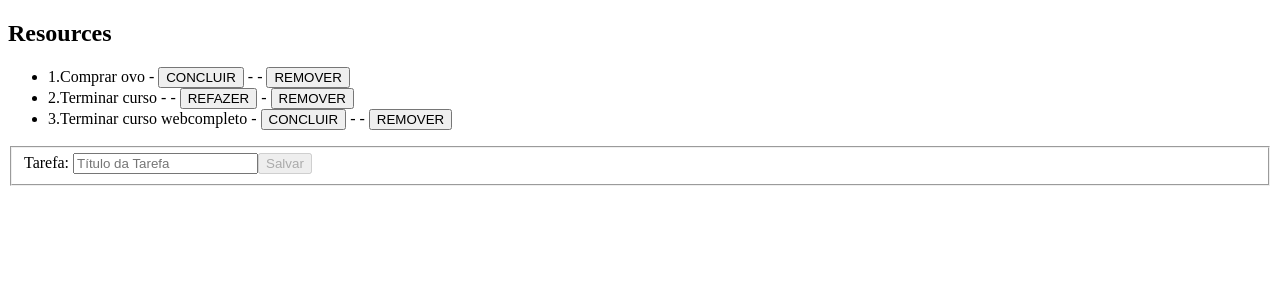
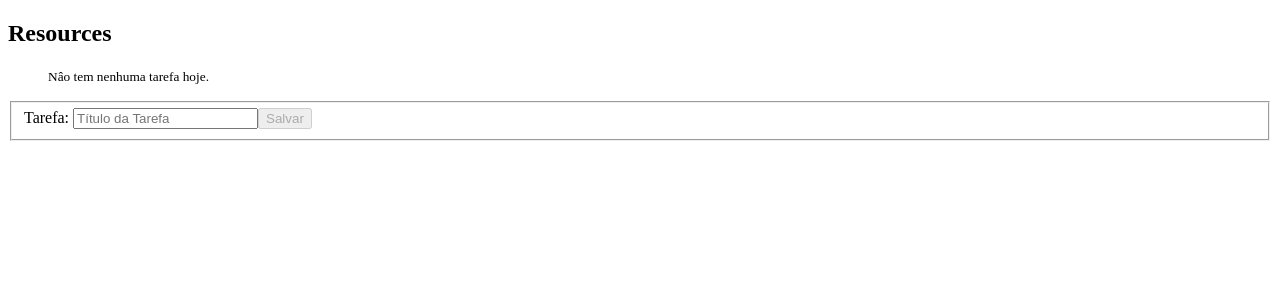
Before and after one commit to pdwebdesign/curso_angular, an Angular app in the folder todo/: page / in a window 1280 px wide. Shown: the top 300 px of the page. Built offline with nearby package versions, Linux system fonts and the light colour scheme.

Commit message:
Aula 16 adicionando uma tarefa concluido

```diff
--- a/todo/src/app/app.component.html
+++ b/todo/src/app/app.component.html
@@ -1,5 +1,6 @@
   <h2>Resources</h2>
   <ul>
+    <p *ngIf="todos.length==0"><small>Nâo tem nenhuma tarefa hoje.</small></p>
     <li *ngFor = "let todo of todos">{{ todo.id }}.{{ todo.title }} -
     <button *ngIf="!todo.done" (click)="markAsDone(todo)">CONCLUIR</button> -
     <button *ngIf="todo.done" (click)="markAsUndone(todo)">REFAZER</button> -
@@ -16,7 +17,7 @@
         formControlName="title"> <!-- Vinculando com o elemento dentro do app.component title -->
       <small *ngIf="form.controls.title.invalid && !form.controls.title.pristine">Este campo deve conter entre 3 e 60 caracteres</small>
       <!-- <button *ngIf="form.controls.title.valid">Salvar</button> -->
-      <button [disabled]="form.invalid">Salvar</button>
+      <button [disabled]="form.invalid" (click)="add()">Salvar</button>
     </fieldset>
   </form>
 
--- a/todo/src/app/app.component.ts
+++ b/todo/src/app/app.component.ts
@@ -25,9 +25,17 @@ export class AppComponent { // Quando utilizamos export no TS, estamos criando u
         Validators.required
       ])]
     });
-    this.todos.push(new Todo(1, 'Comprar ovo', false));
-    this.todos.push(new Todo(2, 'Terminar curso', true));
-    this.todos.push(new Todo(3, 'Terminar curso webcompleto', false));
+  }
+
+  add() {
+    const title = this.form.controls['title'].value;
+    const id = this.todos.length + 1;
+    this.todos.push(new Todo(id,title,false));
+    this.clear();
+  }
+
+  clear() {
+    this.form.reset();
   }
 
   remove(todo: Todo) {
```
